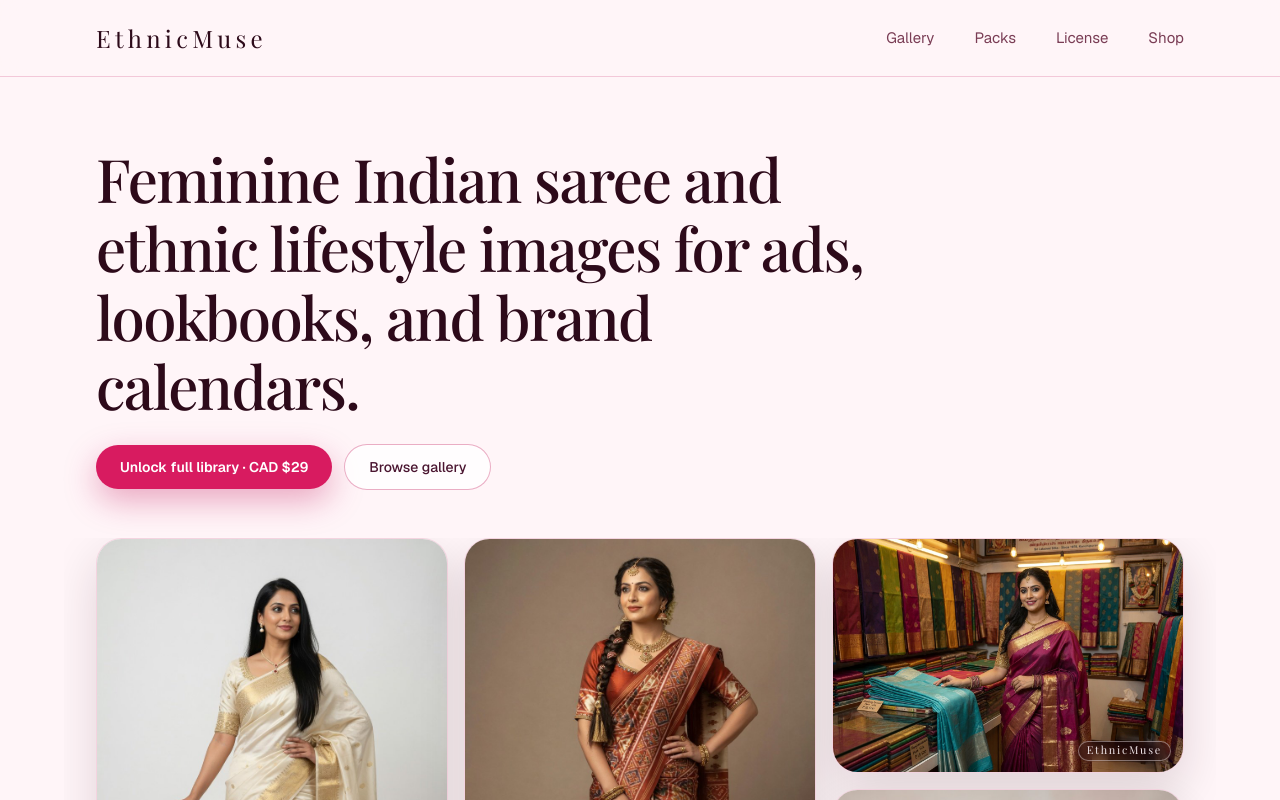
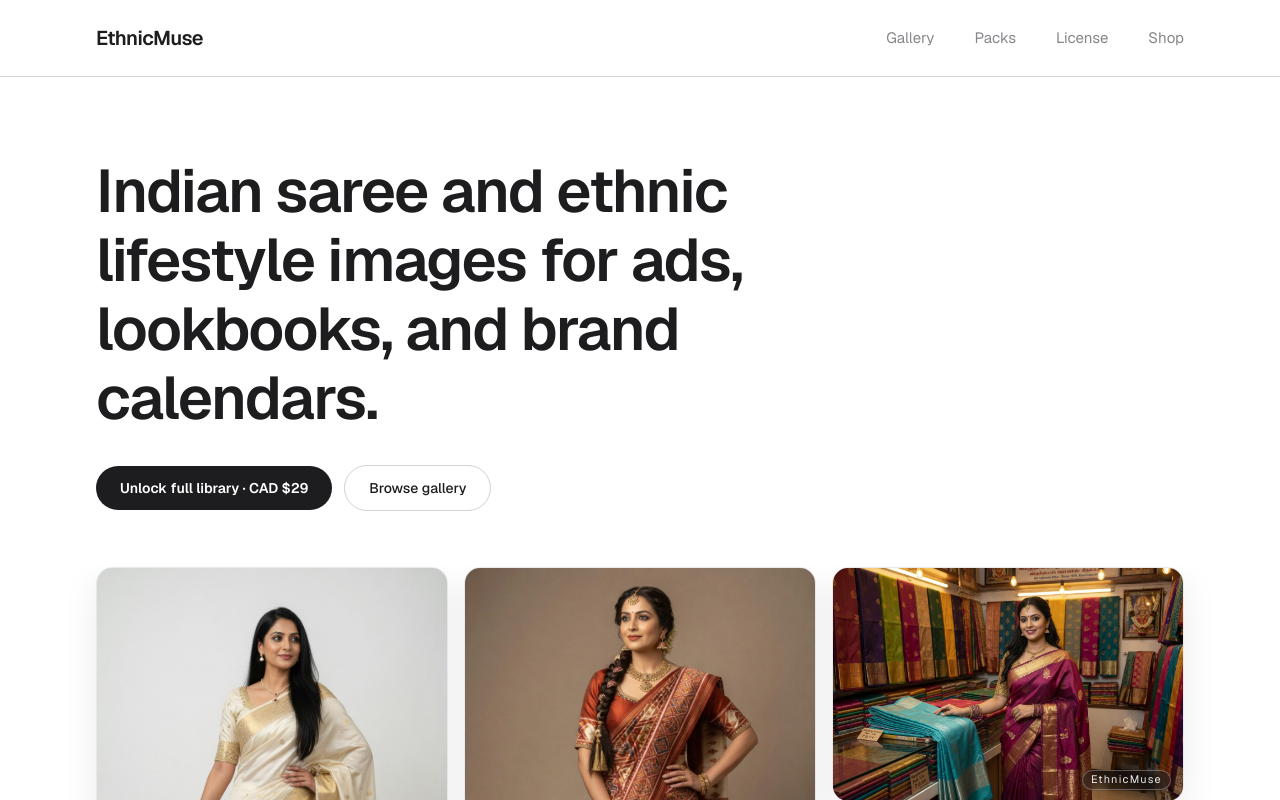
Before and after one commit to TaarakChauhan/ethnicmuse-web, a Next.js app: page / in a window 1280 px wide. Shown: the top 800 px of the page. Built offline with nearby package versions, Linux system fonts and the light colour scheme.

Commit message:
Redesign site with Apple-style white theme
Replace pink/magenta palette with white background, black typography,
hairline borders, and black CTAs. Drop Playfair for Geist sans.

```diff
--- a/src/app/globals.css
+++ b/src/app/globals.css
@@ -1,20 +1,18 @@
 @import "tailwindcss";
 
 :root {
-  --background: #fff5f8;
-  --foreground: #4a1530;
-  --accent: #d81b60;
-  --accent-deep: #c2185b;
-  --plum: #2d0a1a;
-  --muted: #7a3d55;
+  --background: #ffffff;
+  --foreground: #1d1d1f;
+  --muted: #86868b;
+  --border: #d2d2d7;
+  --surface: #f5f5f7;
+  --accent: #0071e3;
 }
 
 @theme inline {
   --color-background: var(--background);
   --color-foreground: var(--foreground);
   --font-sans: var(--font-geist-sans);
-  --font-serif: var(--font-playfair), "Iowan Old Style", "Palatino Linotype",
-    Palatino, Georgia, serif;
 }
 
 html {
@@ -29,8 +27,8 @@ body {
 }
 
 ::selection {
-  background: rgb(216 27 96 / 0.28);
-  color: #2d0a1a;
+  background: rgb(0 113 227 / 0.18);
+  color: #1d1d1f;
 }
 
 .gallery-frame {
@@ -58,18 +56,18 @@ body {
   bottom: 0.7rem;
   z-index: 20;
   padding: 0.24rem 0.5rem;
-  border: 1px solid rgb(255 245 248 / 0.4);
+  border: 1px solid rgb(255 255 255 / 0.28);
   border-radius: 999px;
-  color: rgb(255 245 248 / 0.92);
-  background: rgb(45 10 26 / 0.32);
-  box-shadow: 0 4px 16px rgb(45 10 26 / 0.28);
+  color: rgb(255 255 255 / 0.92);
+  background: rgb(29 29 31 / 0.42);
+  box-shadow: 0 4px 16px rgb(0 0 0 / 0.22);
   backdrop-filter: blur(4px);
-  font-family: var(--font-playfair), Georgia, serif;
+  font-family: var(--font-geist-sans), system-ui, sans-serif;
   font-size: 0.68rem;
-  letter-spacing: 0.16em;
+  letter-spacing: 0.12em;
   line-height: 1;
   pointer-events: none;
-  text-shadow: 0 1px 6px rgb(45 10 26 / 0.8);
+  text-shadow: 0 1px 6px rgb(0 0 0 / 0.55);
   user-select: none;
 }
 
--- a/src/app/layout.tsx
+++ b/src/app/layout.tsx
@@ -1,16 +1,10 @@
 import type { Metadata } from "next";
-import { Geist, Playfair_Display } from "next/font/google";
+import { Geist } from "next/font/google";
 import "./globals.css";
 
 const geistSans = Geist({
   variable: "--font-geist-sans",
   subsets: ["latin"],
-});
-
-const playfair = Playfair_Display({
-  variable: "--font-playfair",
-  subsets: ["latin"],
-  weight: ["400", "500", "600", "700"],
 });
 
 export const metadata: Metadata = {
@@ -26,11 +20,7 @@ export default function RootLayout({
 }>) {
   return (
     <html lang="en">
-      <body
-        className={`${geistSans.variable} ${playfair.variable} antialiased`}
-      >
-        {children}
-      </body>
+      <body className={`${geistSans.variable} antialiased`}>{children}</body>
     </html>
   );
 }
--- a/src/app/page.tsx
+++ b/src/app/page.tsx
@@ -163,19 +163,17 @@ export default function Home() {
   const gateVisible = progress > 0.18;
 
   return (
-    <div className="min-h-screen overflow-x-hidden bg-[#fff5f8] text-[#4a1530]">
-      <div className="pointer-events-none fixed inset-0 -z-10 bg-[radial-gradient(ellipse_at_top,_#ffd6e7_0%,_#fff5f8_42%,_#fce4ec_100%)]" />
-
-      <header className="fixed inset-x-0 top-0 z-50 border-b border-[#c2185b]/20 bg-[#fff5f8]/88 backdrop-blur-md">
+    <div className="min-h-screen overflow-x-hidden bg-[#ffffff] text-[#1d1d1f]">
+      <header className="sticky inset-x-0 top-0 z-50 border-b border-[#d2d2d7] bg-[#ffffff]/80 backdrop-blur-md">
         <div className="mx-auto flex max-w-6xl items-center justify-between gap-4 px-4 py-3 md:px-8 md:py-4">
           <a
             href="#top"
-            className="font-serif text-lg tracking-[0.18em] text-[#2d0a1a] md:text-2xl"
+            className="text-lg font-semibold tracking-tight text-[#1d1d1f] md:text-xl"
           >
             EthnicMuse
           </a>
 
-          <nav className="hidden items-center gap-x-10 text-[15px] text-[#7a3d55] md:flex">
+          <nav className="hidden items-center gap-x-10 text-[15px] text-[#86868b] md:flex">
             {NAV.map((item) =>
               item.href ? (
                 <a
@@ -183,7 +181,7 @@ export default function Home() {
                   href={item.href}
                   target="_blank"
                   rel="noreferrer"
-                  className="inline-flex min-h-11 items-center transition hover:text-[#c2185b]"
+                  className="inline-flex min-h-11 items-center transition hover:text-[#1d1d1f]"
                 >
                   {item.label}
                 </a>
@@ -191,7 +189,7 @@ export default function Home() {
                 <a
                   key={item.id}
                   href={`#${item.id}`}
-                  className="inline-flex min-h-11 items-center transition hover:text-[#c2185b]"
+                  className="inline-flex min-h-11 items-center transition hover:text-[#1d1d1f]"
                 >
                   {item.label}
                 </a>
@@ -201,7 +199,7 @@ export default function Home() {
 
           <button
             type="button"
-            className="inline-flex min-h-11 min-w-11 items-center justify-center rounded-full border border-[#c2185b]/30 bg-white/70 text-[#2d0a1a] md:hidden"
+            className="inline-flex min-h-11 min-w-11 items-center justify-center rounded-full border border-[#d2d2d7] bg-white text-[#1d1d1f] md:hidden"
             aria-label={menuOpen ? "Close menu" : "Open menu"}
             aria-expanded={menuOpen}
             onClick={() => setMenuOpen((v) => !v)}
@@ -234,7 +232,7 @@ export default function Home() {
         </div>
 
         {menuOpen && (
-          <div className="border-t border-[#c2185b]/15 bg-[#fff5f8]/98 px-4 py-4 md:hidden">
+          <div className="border-t border-[#d2d2d7] bg-[#ffffff]/98 px-4 py-4 md:hidden">
             <nav className="flex flex-col gap-1">
               {NAV.map((item) =>
                 item.href ? (
@@ -243,7 +241,7 @@ export default function Home() {
                     href={item.href}
                     target="_blank"
                     rel="noreferrer"
-                    className="inline-flex min-h-11 items-center rounded-xl px-3 text-base text-[#4a1530] transition hover:bg-[#ffd6e7]/60"
+                    className="inline-flex min-h-11 items-center rounded-xl px-3 text-base text-[#1d1d1f] transition hover:bg-[#f5f5f7]"
                     onClick={() => setMenuOpen(false)}
                   >
                     {item.label}
@@ -252,7 +250,7 @@ export default function Home() {
                   <a
                     key={item.id}
                     href={`#${item.id}`}
-                    className="inline-flex min-h-11 items-center rounded-xl px-3 text-base text-[#4a1530] transition hover:bg-[#ffd6e7]/60"
+                    className="inline-flex min-h-11 items-center rounded-xl px-3 text-base text-[#1d1d1f] transition hover:bg-[#f5f5f7]"
                     onClick={() => setMenuOpen(false)}
                   >
                     {item.label}
@@ -264,28 +262,28 @@ export default function Home() {
         )}
       </header>
 
-      <main id="top" className="relative pt-[3.75rem] md:pt-20">
-        <section className="relative mx-auto max-w-6xl px-4 pb-8 pt-8 md:px-8 md:pb-12 md:pt-16">
-          <h1 className="max-w-3xl font-serif text-3xl font-medium leading-[1.15] tracking-tight text-[#2d0a1a] sm:text-4xl md:text-5xl lg:text-6xl">
+      <main id="top" className="relative">
+        <section className="relative mx-auto max-w-6xl px-4 pb-8 pt-10 md:px-8 md:pb-14 md:pt-20">
+          <h1 className="max-w-3xl text-3xl font-semibold leading-[1.15] tracking-tight text-[#1d1d1f] sm:text-4xl md:text-5xl lg:text-6xl">
             <span className="md:hidden">
               Indian saree and ethnic lifestyle images for ads and brand campaigns.
             </span>
             <span className="hidden md:inline">
-              Feminine Indian saree and ethnic lifestyle images for ads, lookbooks, and brand calendars.
+              Indian saree and ethnic lifestyle images for ads, lookbooks, and brand calendars.
             </span>
           </h1>
-          <div className="mt-6 flex flex-col gap-3 sm:flex-row sm:items-center">
+          <div className="mt-8 flex flex-col gap-3 sm:flex-row sm:items-center">
             <a
               href={GUMROAD_HERO}
               target="_blank"
               rel="noreferrer"
-              className="inline-flex min-h-11 items-center justify-center rounded-full bg-[#d81b60] px-6 py-3 text-sm font-semibold text-white shadow-[0_12px_32px_rgba(194,24,91,0.35)] transition hover:bg-[#c2185b]"
+              className="inline-flex min-h-11 items-center justify-center rounded-full bg-[#1d1d1f] px-6 py-3 text-sm font-semibold text-white transition hover:bg-black"
             >
               Unlock full library · CAD $29
             </a>
             <a
               href="#gallery"
-              className="inline-flex min-h-11 items-center justify-center rounded-full border border-[#c2185b]/35 bg-white/80 px-6 py-3 text-sm font-medium text-[#4a1530] transition hover:border-[#d81b60] hover:text-[#c2185b]"
+              className="inline-flex min-h-11 items-center justify-center rounded-full border border-[#d2d2d7] bg-white px-6 py-3 text-sm font-medium text-[#1d1d1f] transition hover:bg-[#f5f5f7]"
             >
               Browse gallery
             </a>
@@ -306,7 +304,7 @@ export default function Home() {
             {GALLERY.map((shot, index) => (
               <figure
                 key={shot.src}
-                className="gallery-frame relative mb-4 break-inside-avoid overflow-hidden rounded-2xl border border-[#c2185b]/18 bg-white/80 shadow-[0_14px_40px_rgba(45,10,26,0.12)] md:rounded-[1.6rem] md:shadow-[0_18px_48px_rgba(45,10,26,0.14)]"
+                className="gallery-frame relative mb-4 break-inside-avoid overflow-hidden rounded-2xl border border-[#e8e8ed] bg-white shadow-[0_8px_28px_rgba(0,0,0,0.06)] md:rounded-2xl md:shadow-[0_12px_36px_rgba(0,0,0,0.08)]"
                 onContextMenu={(event) => event.preventDefault()}
               >
                 <Image
@@ -329,7 +327,7 @@ export default function Home() {
           </div>
 
           <div
-            className="pointer-events-none absolute inset-x-0 bottom-0 top-[35%] bg-gradient-to-b from-transparent via-[#fff5f8]/55 to-[#fff5f8]"
+            className="pointer-events-none absolute inset-x-0 bottom-0 top-[35%] bg-gradient-to-b from-transparent via-[#ffffff]/55 to-[#ffffff]"
             style={{ opacity: veil }}
             aria-hidden
           />
@@ -341,14 +339,14 @@ export default function Home() {
                 : "pointer-events-none translate-y-6 opacity-0"
             }`}
           >
-            <div className="rounded-[1.75rem] border border-[#c2185b]/25 bg-[#fffafc]/95 p-8 shadow-[0_24px_60px_rgba(45,10,26,0.22)] backdrop-blur-xl">
-              <p className="text-xs uppercase tracking-[0.28em] text-[#d81b60]">
+            <div className="rounded-2xl border border-[#d2d2d7] bg-[#ffffff]/95 p-8 shadow-[0_24px_60px_rgba(0,0,0,0.12)] backdrop-blur-xl">
+              <p className="text-xs font-medium uppercase tracking-[0.22em] text-[#86868b]">
                 Unlock more
               </p>
-              <h2 className="mt-3 font-serif text-3xl font-medium text-[#2d0a1a]">
+              <h2 className="mt-3 text-3xl font-semibold tracking-tight text-[#1d1d1f]">
                 The rest of the library opens on Gumroad.
               </h2>
-              <p className="mt-3 text-base leading-relaxed text-[#7a3d55]">
+              <p className="mt-3 text-base leading-relaxed text-[#86868b]">
                 Commercial license included. Lifestyle and Ethnic Stock Bundle for Shopify ads, lookbooks, and brand content. CAD $29.
               </p>
               <div className="mt-6 flex flex-col gap-3 sm:flex-row">
@@ -356,7 +354,7 @@ export default function Home() {
                   href={GUMROAD_HERO}
                   target="_blank"
                   rel="noreferrer"
-                  className="inline-flex min-h-11 items-center justify-center rounded-full bg-[#d81b60] px-5 py-3 text-sm font-semibold text-white shadow-[0_10px_28px_rgba(194,24,91,0.35)] transition hover:bg-[#c2185b]"
+                  className="inline-flex min-h-11 items-center justify-center rounded-full bg-[#1d1d1f] px-5 py-3 text-sm font-semibold text-white transition hover:bg-black"
                 >
                   Unlock full library
                 </a>
@@ -364,7 +362,7 @@ export default function Home() {
                   href={GUMROAD_ENTRY}
                   target="_blank"
                   rel="noreferrer"
-                  className="inline-flex min-h-11 items-center justify-center rounded-full border border-[#c2185b]/35 bg-white/80 px-5 py-3 text-sm text-[#4a1530] transition hover:border-[#d81b60]"
+                  className="inline-flex min-h-11 items-center justify-center rounded-full border border-[#d2d2d7] bg-white px-5 py-3 text-sm text-[#1d1d1f] transition hover:bg-[#f5f5f7]"
                 >
                   Start with faces pack
                 </a>
@@ -373,55 +371,52 @@ export default function Home() {
           </div>
         </section>
 
-        <section
-          id="packs"
-          className="border-t border-[#c2185b]/18 bg-[#ffe0ec]/70"
-        >
+        <section id="packs" className="border-t border-[#d2d2d7] bg-[#f5f5f7]">
           <div className="mx-auto grid max-w-6xl grid-cols-1 gap-5 px-4 py-14 md:grid-cols-3 md:gap-8 md:px-8 md:py-20">
-            <article className="rounded-2xl border border-[#c2185b]/20 bg-white/90 p-6 shadow-[0_12px_36px_rgba(45,10,26,0.1)] md:rounded-[1.5rem] md:p-7">
-              <h3 className="font-serif text-xl font-medium text-[#2d0a1a]">
+            <article className="rounded-2xl border border-[#e8e8ed] bg-white p-6 shadow-[0_8px_28px_rgba(0,0,0,0.05)] md:p-7">
+              <h3 className="text-xl font-semibold tracking-tight text-[#1d1d1f]">
                 Lifestyle bundle
               </h3>
-              <p className="mt-2 text-sm leading-relaxed text-[#7a3d55]">
+              <p className="mt-2 text-sm leading-relaxed text-[#86868b]">
                 864 ethnic fashion and lifestyle frames. Best mid tier for campaigns. CAD $29.
               </p>
               <a
                 href={GUMROAD_HERO}
                 target="_blank"
                 rel="noreferrer"
-                className="mt-5 inline-flex min-h-11 items-center text-sm font-semibold text-[#d81b60] transition hover:text-[#c2185b]"
+                className="mt-5 inline-flex min-h-11 items-center text-sm font-semibold text-[#0071e3] transition hover:opacity-80"
               >
                 Open on Gumroad
               </a>
             </article>
-            <article className="rounded-2xl border border-[#c2185b]/20 bg-white/90 p-6 shadow-[0_12px_36px_rgba(45,10,26,0.1)] md:rounded-[1.5rem] md:p-7">
-              <h3 className="font-serif text-xl font-medium text-[#2d0a1a]">
+            <article className="rounded-2xl border border-[#e8e8ed] bg-white p-6 shadow-[0_8px_28px_rgba(0,0,0,0.05)] md:p-7">
+              <h3 className="text-xl font-semibold tracking-tight text-[#1d1d1f]">
                 Portrait faces
               </h3>
-              <p className="mt-2 text-sm leading-relaxed text-[#7a3d55]">
+              <p className="mt-2 text-sm leading-relaxed text-[#86868b]">
                 Smaller entry pack for a first commercial test. CAD $19.
               </p>
               <a
                 href={GUMROAD_ENTRY}
                 target="_blank"
                 rel="noreferrer"
-                className="mt-5 inline-flex min-h-11 items-center text-sm font-semibold text-[#d81b60] transition hover:text-[#c2185b]"
+                className="mt-5 inline-flex min-h-11 items-center text-sm font-semibold text-[#0071e3] transition hover:opacity-80"
               >
                 Open on Gumroad
               </a>
             </article>
-            <article className="rounded-2xl border border-[#c2185b]/20 bg-white/90 p-6 shadow-[0_12px_36px_rgba(45,10,26,0.1)] md:rounded-[1.5rem] md:p-7">
-              <h3 className="font-serif text-xl font-medium text-[#2d0a1a]">
+            <article className="rounded-2xl border border-[#e8e8ed] bg-white p-6 shadow-[0_8px_28px_rgba(0,0,0,0.05)] md:p-7">
+              <h3 className="text-xl font-semibold tracking-tight text-[#1d1d1f]">
                 Full shop
               </h3>
-              <p className="mt-2 text-sm leading-relaxed text-[#7a3d55]">
+              <p className="mt-2 text-sm leading-relaxed text-[#86868b]">
                 Browse every EthnicMuse World pack in one place.
               </p>
               <a
                 href={GUMROAD_HOME}
                 target="_blank"
                 rel="noreferrer"
-                className="mt-5 inline-flex min-h-11 items-center text-sm font-semibold text-[#d81b60] transition hover:text-[#c2185b]"
+                className="mt-5 inline-flex min-h-11 items-center text-sm font-semibold text-[#0071e3] transition hover:opacity-80"
               >
                 Visit shop
               </a>
@@ -433,17 +428,17 @@ export default function Home() {
           id="license"
           className="mx-auto max-w-6xl px-4 py-14 md:px-8 md:py-20"
         >
-          <h2 className="font-serif text-2xl font-medium text-[#2d0a1a] md:text-4xl">
+          <h2 className="text-2xl font-semibold tracking-tight text-[#1d1d1f] md:text-4xl">
             License in plain words
           </h2>
-          <p className="mt-4 max-w-3xl text-sm leading-relaxed text-[#7a3d55] md:text-base">
+          <p className="mt-4 max-w-3xl text-sm leading-relaxed text-[#86868b] md:text-base">
             Commercial license included for ads, websites, social, lookbooks, and client work under standard EthnicMuse terms. You cannot resell the files as a competing stock pack or claim the people are real models you photographed. Images are AI generated ethnic fashion stock curated for creative use.
           </p>
         </section>
       </main>
 
-      <footer className="border-t border-[#c2185b]/18 py-8 pb-28 text-center text-sm text-[#7a3d55] md:pb-10">
-        EthnicMuse World. Bold feminine commercial ethnic fashion stock.
+      <footer className="border-t border-[#d2d2d7] py-8 pb-28 text-center text-sm text-[#86868b] md:pb-10">
+        EthnicMuse World. Commercial ethnic fashion stock.
       </footer>
 
       <div
@@ -453,12 +448,12 @@ export default function Home() {
             : "pointer-events-none translate-y-full opacity-0"
         }`}
       >
-        <div className="border-t border-[#c2185b]/25 bg-[#fff5f8]/95 px-4 pt-3 shadow-[0_-12px_40px_rgba(45,10,26,0.18)] backdrop-blur-xl">
+        <div className="border-t border-[#d2d2d7] bg-[#ffffff]/95 px-4 pt-3 shadow-[0_-12px_40px_rgba(0,0,0,0.08)] backdrop-blur-xl">
           <a
             href={GUMROAD_HERO}
             target="_blank"
             rel="noreferrer"
-            className="flex min-h-12 w-full items-center justify-between gap-3 rounded-2xl bg-[#d81b60] px-5 py-3 text-white shadow-[0_10px_28px_rgba(194,24,91,0.4)]"
+            className="flex min-h-12 w-full items-center justify-between gap-3 rounded-2xl bg-[#1d1d1f] px-5 py-3 text-white transition hover:bg-black"
           >
             <span className="text-sm font-semibold tracking-wide">CAD $29</span>
             <span className="text-sm font-semibold">Unlock full library</span>
```
